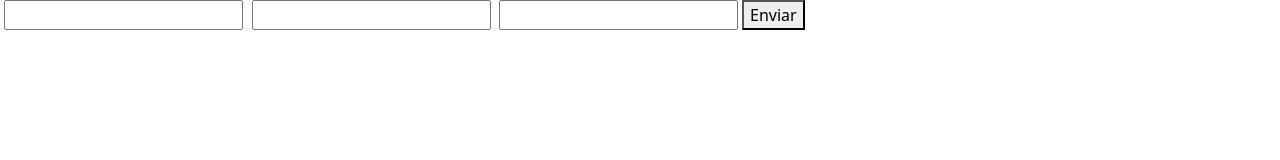
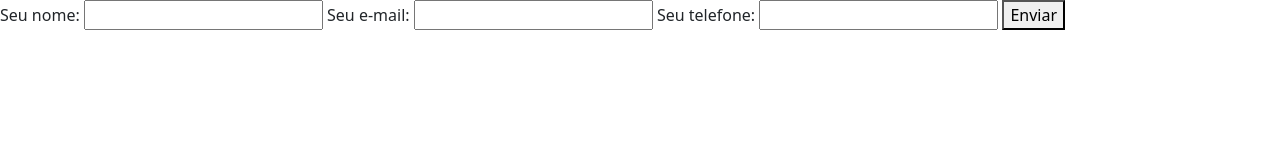
Before and after one commit to fbougleux/EBAC_FRONT_END, a plain HTML site: page index.html in a window 1280 px wide. Drawn offline with nearby package versions, Linux system fonts and the light colour scheme.

Commit message:
name label

```diff
--- a/index.html
+++ b/index.html
@@ -10,13 +10,13 @@
 <body>
     <form>
         <!-- nome -->
-        <label for="nome"></label>
+        <label for="nome">Seu nome: </label>
         <input id="nome" type="text">
         <!-- email -->
-        <label for="email"></label>
+        <label for="email">Seu e-mail: </label>
         <input id="email" type="email">
         <!-- telefone -->
-        <label for="telefone"></label>
+        <label for="telefone">Seu telefone: </label>
         <input id="telefone" type="tel">
         <!-- botao -->
         <button type="submit">Enviar</button>
```
